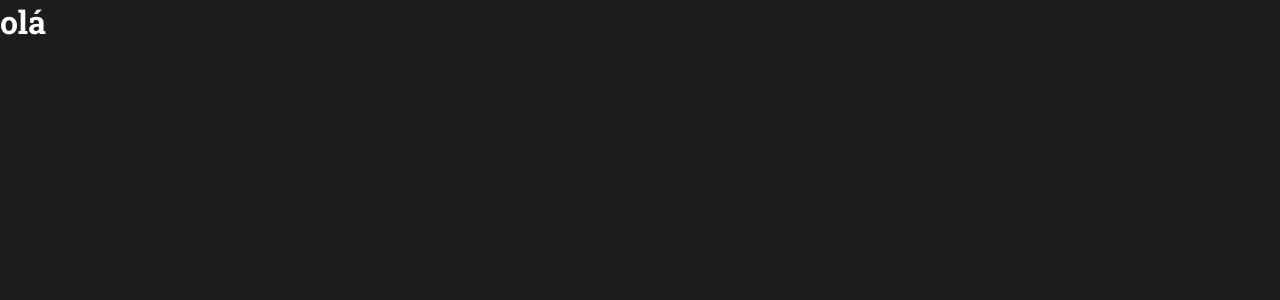
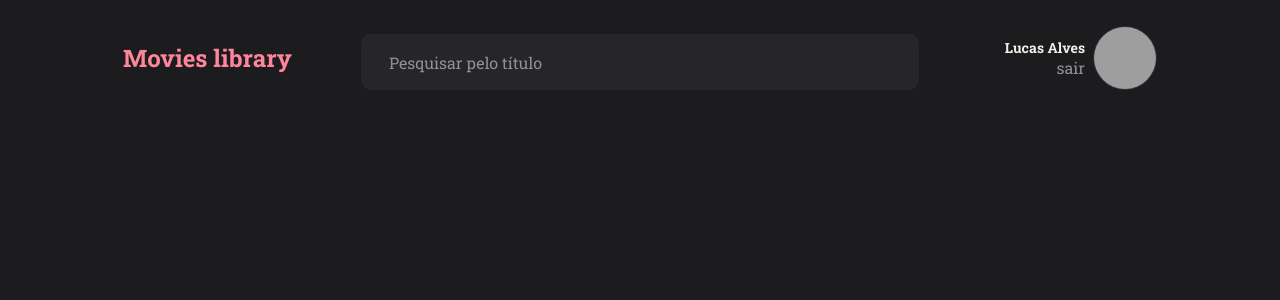
Before and after one commit to lucasdoloh0v/movies-library-front, a React (Vite) app: page / in a window 1280 px wide. Shown: the top 300 px of the page. Built offline with nearby package versions, Linux system fonts and the light colour scheme; grey boxes are pictures that could not be loaded.

Commit message:
feat: component Header

```diff
--- /dev/null
+++ b/src/components/Header/index.jsx
@@ -0,0 +1,18 @@
+import { Container, Profile } from './styles';
+import { Input } from '../Input';
+
+export function Header() {
+  return (
+    <Container>
+      <h1>Movies library</h1>
+      <Input type="text" placeholder="Pesquisar pelo título" />
+      <Profile>
+        <div>
+          <p>Lucas Alves</p>
+          <button>sair</button>
+        </div>
+        <img src="https://github.com/lucasdoloh0v.png" alt="Usuário" />
+      </Profile>
+    </Container>
+  );
+}
--- /dev/null
+++ b/src/components/Header/styles.js
@@ -0,0 +1,64 @@
+import styled from 'styled-components';
+
+export const Container = styled.header`
+  grid-area: header;
+  width: 100%;
+  height: 100%;
+
+  display: flex;
+  align-items: center;
+  justify-content: space-between;
+  padding: 0 123px;
+
+  > h1 {
+    width: 100%;
+    max-width: 174px;
+    margin-right: 64px;
+
+    font-size: 24px;
+
+    color: ${({ theme }) => theme.colors.pink};
+  }
+`;
+
+export const Profile = styled.div`
+  display: flex;
+  align-items: center;
+  justify-content: space-between;
+
+  width: 100%;
+  max-width: 174px;
+
+  margin-left: 64px;
+
+  div {
+    display: flex;
+    flex-direction: column;
+    align-items: flex-end;
+
+    width: 100%;
+    padding-right: 8px;
+
+    p {
+      font-size: 14px;
+      font-weight: 700;
+
+      color: ${({ theme }) => theme.colors.gray_100};
+    }
+
+    button {
+      border: none;
+      background: transparent;
+
+      color: ${({ theme }) => theme.colors.gray_300};
+    }
+  }
+
+  img {
+    width: 64px;
+    height: 64px;
+
+    border: 1px solid ${({ theme }) => theme.colors.gray_800};
+    border-radius: 50%;
+  }
+`;
--- a/src/pages/Home/index.jsx
+++ b/src/pages/Home/index.jsx
@@ -1,9 +1,10 @@
+import { Header } from '../../components/Header';
 import { Container } from './styles';
 
 export function Home() {
   return (
     <Container>
-      <h1>olá</h1>
+      <Header />
     </Container>
   );
 }
--- a/src/pages/Home/styles.js
+++ b/src/pages/Home/styles.js
@@ -1,3 +1,10 @@
 import styled from 'styled-components';
 
-export const Container = styled.div``;
+export const Container = styled.div`
+  width: 100%;
+  height: 100vh;
+
+  display: grid;
+  grid-template-rows: 116px auto;
+  grid-template-areas: 'header' 'content';
+`;
```
